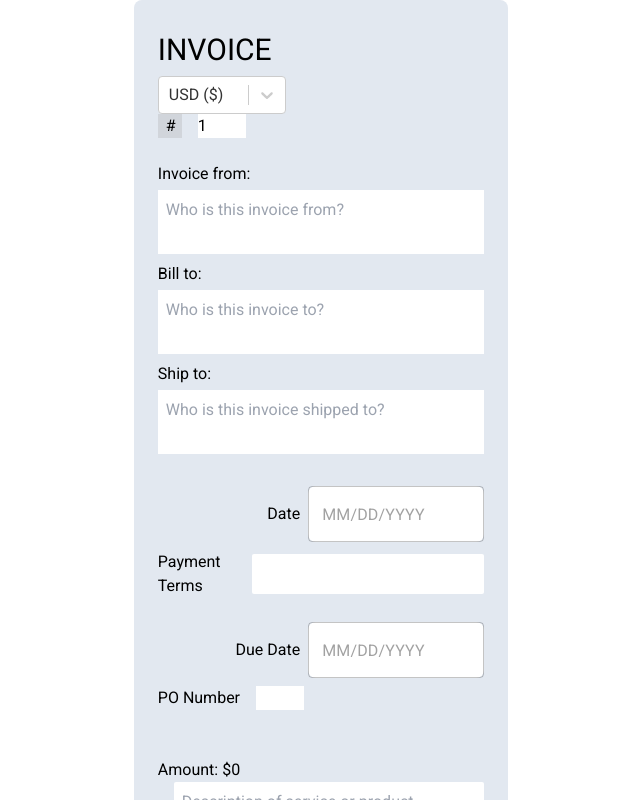
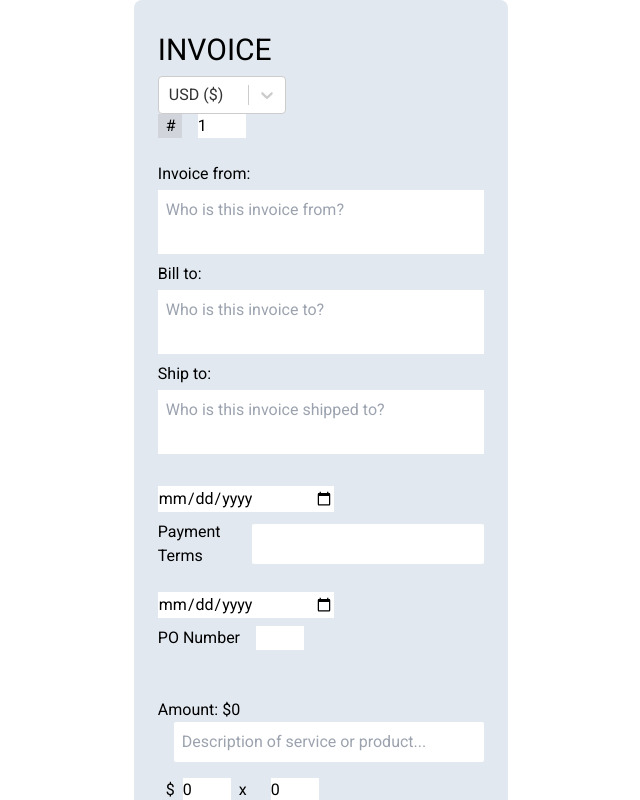
Before and after one commit to igor-pekovic-fe/invoice-generator, a React (Vite) app: page / in a window 1280 px wide. Shown: the top 800 px of the page, without its empty margins (319-959 px from the left). Built offline with nearby package versions, Linux system fonts and the light colour scheme.

Commit message:
Switched to using default date picker instead of MUI date picker

```diff
--- a/package.json
+++ b/package.json
@@ -9,12 +9,6 @@
     "preview": "vite preview"
   },
   "dependencies": {
-    "@emotion/react": "^11.11.1",
-    "@emotion/styled": "^11.11.0",
-    "@mui/icons-material": "^5.11.16",
-    "@mui/lab": "^5.0.0-alpha.134",
-    "@mui/material": "^5.13.6",
-    "@mui/x-date-pickers": "^6.9.1",
     "@react-pdf/renderer": "^3.1.12",
     "dayjs": "^1.11.9",
     "nanoid": "^4.0.2",
--- a/src/App.jsx
+++ b/src/App.jsx
@@ -6,7 +6,6 @@ import SharedTextArea from "./components/SharedTextArea";
 import Item from "./components/Item";
 import Currency from "./components/Currency";
 import Total from "./components/Total";
-import Date from "./components/Date";
 import PDFDocument from "./components/PDF/PDF";
 import { PDFDownloadLink } from "@react-pdf/renderer";
 
@@ -27,6 +26,7 @@ function App() {
     addItem,
     deleteItem,
     subTotal,
+    setValue,
   } = useStore(
     (state) => ({
       number: state.number,
@@ -44,9 +44,12 @@ function App() {
       addItem: state.addItem,
       deleteItem: state.deleteItem,
       subTotal: state.subTotal,
+      setValue: state.setValue,
     }),
     shallow
   );
+
+  console.log(date, dueDate);
 
   const handleGenerateItem = () => {
     const newItem = {
@@ -115,14 +118,24 @@ function App() {
           />
         </div>
         <div className="flex flex-col gap-2 mb-8">
-          <Date labelText="Date" name="date" />
+          <input
+            className="w-44"
+            value={date}
+            type="date"
+            onChange={(e) => setValue(e.target.value, "date")}
+          />
           <SharedInput
             labelText={"Payment Terms"}
             type="text"
             value={paymentTerms}
             name={"paymentTerms"}
           />
-          <Date labelText="Due Date" name="dueDate" />
+          <input
+            className="w-44"
+            value={dueDate}
+            type="date"
+            onChange={(e) => setValue(e.target.value, "dueDate")}
+          />
           <SharedInput
             labelText={"PO Number"}
             type="number"
--- a/src/components/Date.jsx
+++ /dev/null
@@ -1,23 +0,0 @@
-import { AdapterDayjs } from "@mui/x-date-pickers/AdapterDayjs";
-import { LocalizationProvider } from "@mui/x-date-pickers/LocalizationProvider";
-import { DatePicker } from "@mui/x-date-pickers/DatePicker";
-import { useStore } from "../store";
-
-function Date({ labelText, name }) {
-  const setValue = useStore((state) => state.setValue);
-
-  return (
-    <div className="flex items-center gap-2 justify-end">
-      <LocalizationProvider dateAdapter={AdapterDayjs}>
-        <label> {labelText}</label>
-        <DatePicker
-          className="w-44 bg-white rounded-lg p-0"
-          onChange={(newDate) =>
-            setValue(newDate.$d.toLocaleDateString(), name)
-          }
-        />
-      </LocalizationProvider>
-    </div>
-  );
-}
-export default Date;
```
